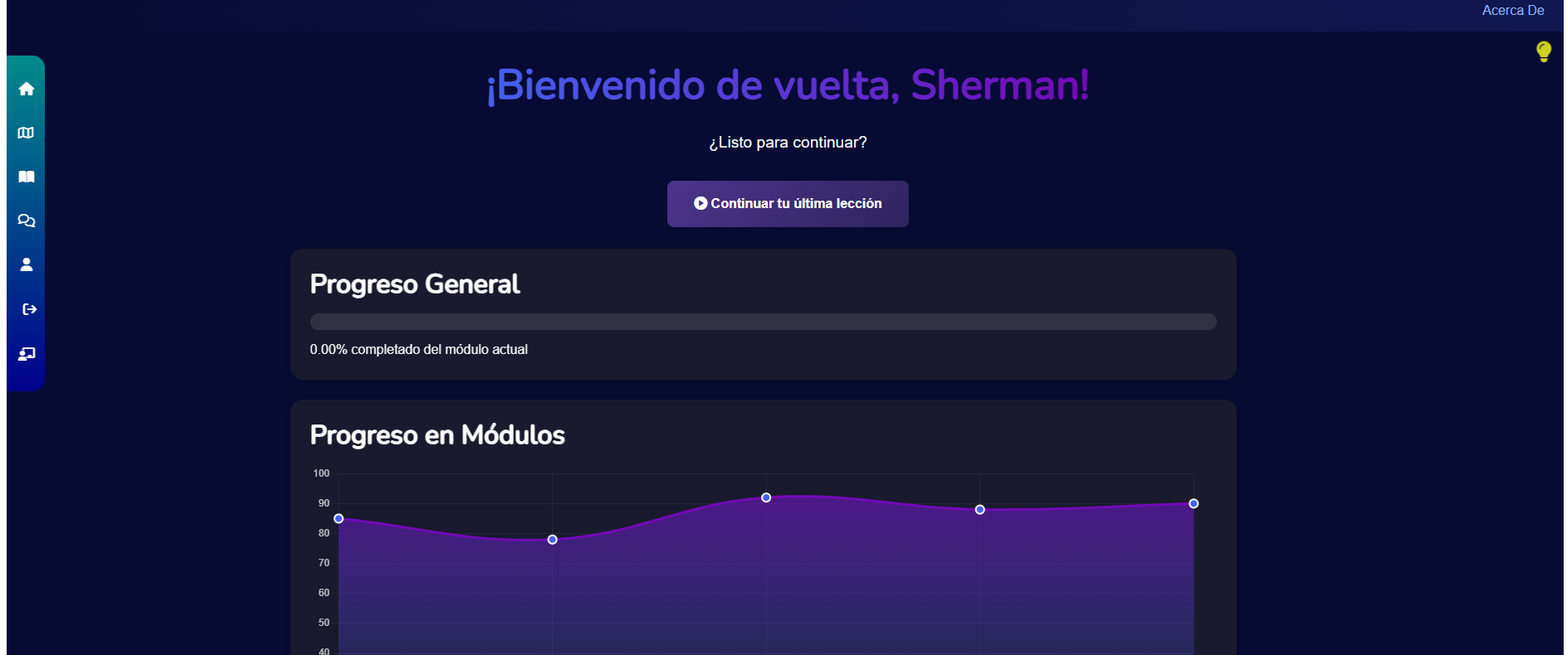
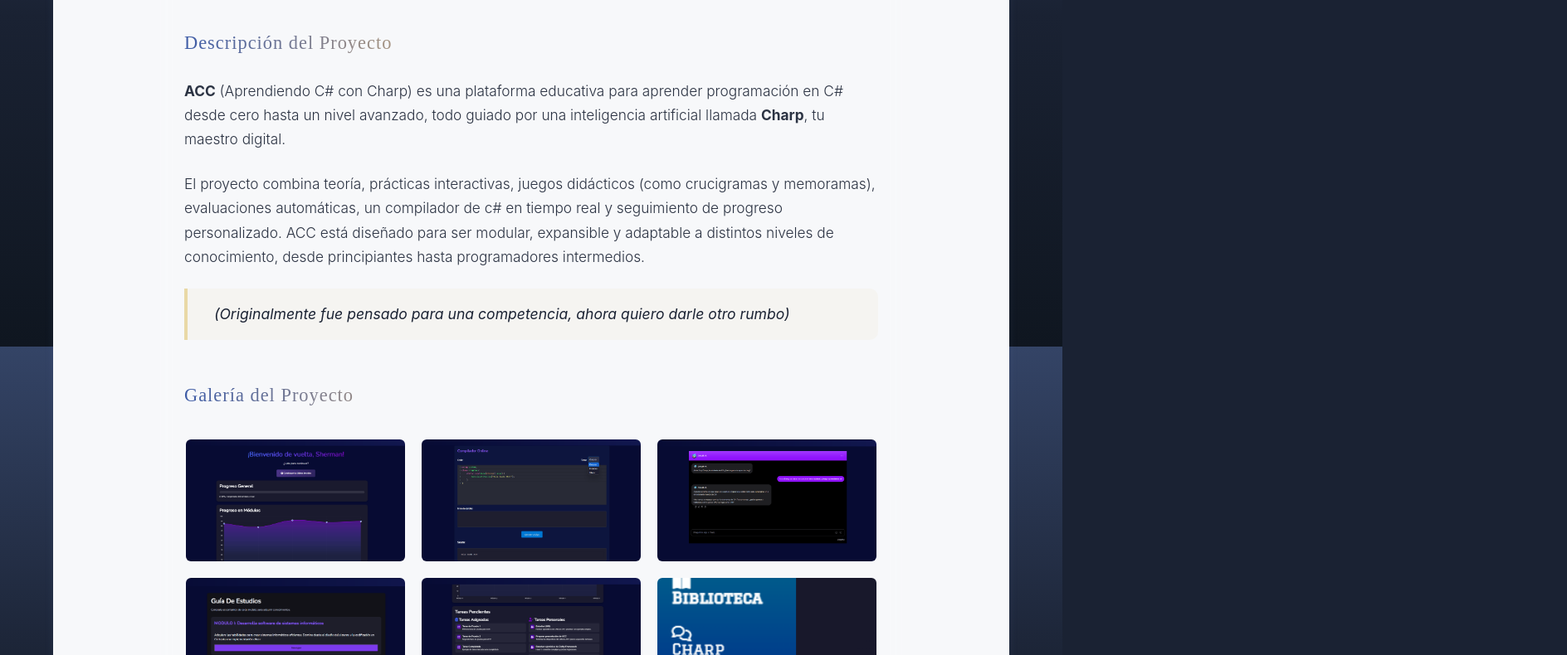
Before and after one commit to germann-ux/MiCV, a plain HTML site: page Projects/ACC/ACC.html in a window 1280 px wide. Shown: the part 382-1172 px from the top of the page at 83% size, 1888 px wide, since content can reach past the window. Drawn offline with Linux system fonts and the light colour scheme; the site is published under a folder, as on GitHub Pages, so addresses that start at the root find nothing.

Commit message:
mas rutas woo

```diff
--- a/Projects/ACC/ACC.html
+++ b/Projects/ACC/ACC.html
@@ -6,7 +6,7 @@
     <meta name="viewport" content="width=device-width, initial-scale=1.0">
     <title>ACC - Aprendiendo C# con Charp</title>
     <link rel="stylesheet" href="https://cdnjs.cloudflare.com/ajax/libs/font-awesome/6.4.2/css/all.min.css">
-    <link rel="stylesheet" href="/Assets/Css/Styles.css">
+    <link rel="stylesheet" href="../../Assets/Css/Styles.css">
 </head>
 
 <body>
--- a/Projects/CABAE/CABAE.html
+++ b/Projects/CABAE/CABAE.html
@@ -10,7 +10,7 @@
     <link rel="preconnect" href="https://fonts.gstatic.com" crossorigin>
     <link href="https://fonts.googleapis.com/css2?family=Inter:wght@300;400;500&family=Libre+Baskerville&display=swap"
         rel="stylesheet">
-    <link rel="stylesheet" href="/Assets/Css/Styles.css">
+    <link rel="stylesheet" href="../../Assets/Css/Styles.css">
 </head>
 
 <body>
```
Also changed, not shown: Projects/Casandra/Casandra.html (+1 -1 lines), Projects/ComingSoon/ComingSoon.html (+1 -1 lines), Projects/EsteCV/EsteCV.html (+1 -1 lines), Projects/MisTerminales/MisTerminales.html (+1 -1 lines), index.html (+2 -1 lines).
